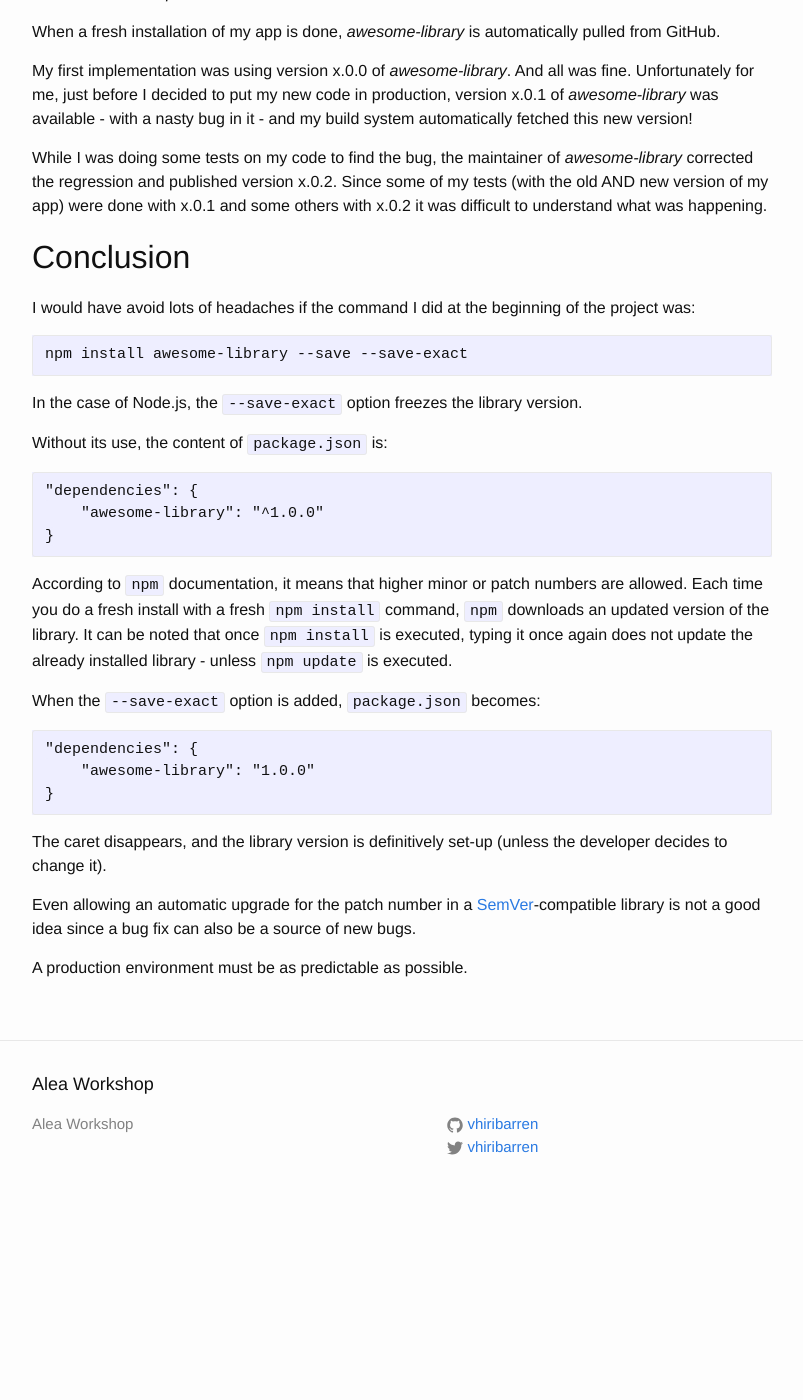
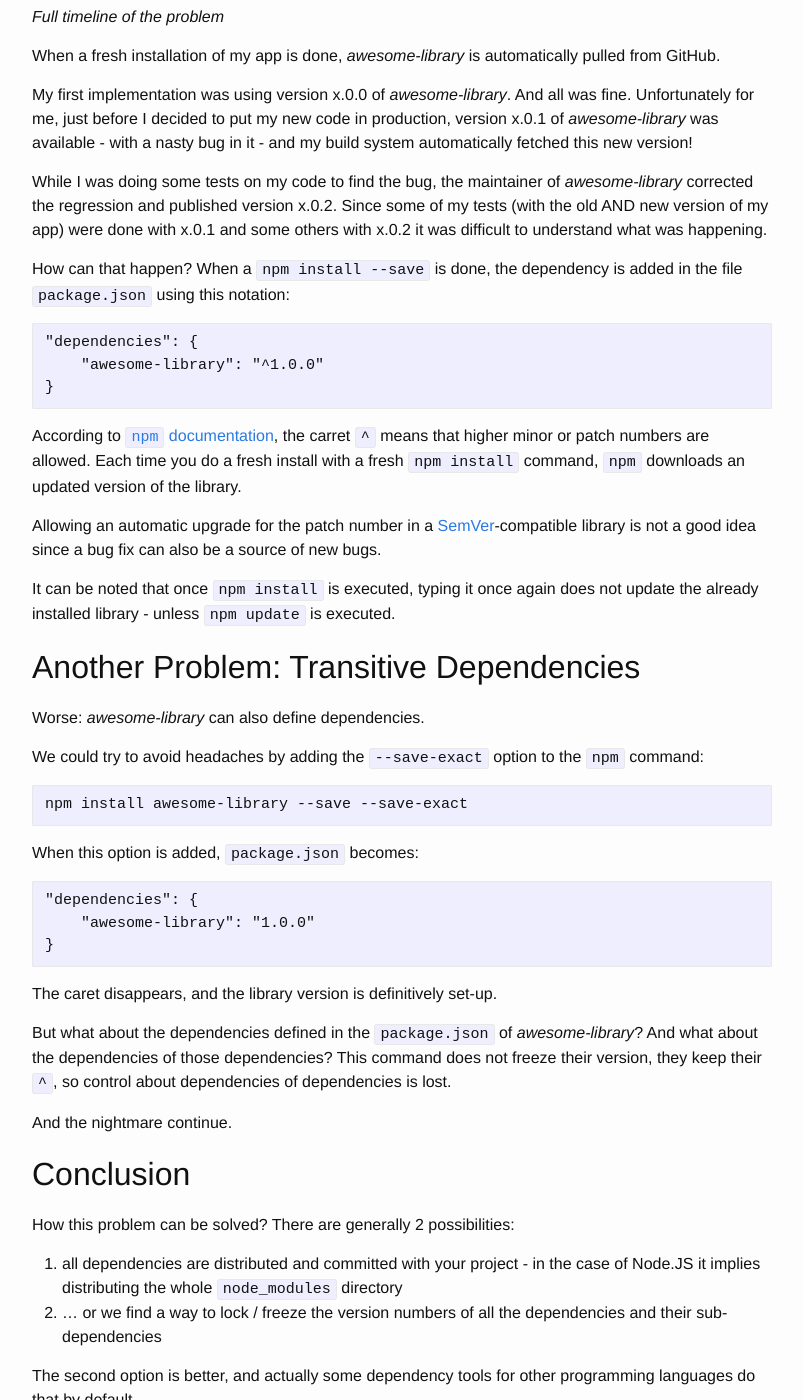
Before and after one commit to vhiribarren/vhiribarren.github.io, a Jekyll site: the page built from _posts/2016-06-25-library-version-tale.md, in a window 1280 px wide and 1400 px high, scrolled down 2564 px. Shown: the whole window, without its empty margins (238-1041 px from the left). Built offline with Jekyll 4.4.1, drawn with Linux system fonts in a browser that asks for light colours; before the commit the page ends 3782 px from its top, so only the background shows below that; some of the changed text lies outside the part shown.

Commit message:
Update of 'library with node' post with a better conclusion

```diff
--- a/_posts/2016-06-25-library-version-tale.md
+++ b/_posts/2016-06-25-library-version-tale.md
@@ -1,6 +1,6 @@
 ---
 layout: post
-title: "A library version tale with Node.js: set exact library versions"
+title: "A Library Version Tale with Node.js: Set Exact Library Versions"
 tags:
   - nodejs
   - software-engineering
@@ -20,7 +20,7 @@
 * This will become a table of contents (this text will be scraped).
 {:toc}
 
-## A new feature
+## A New Feature
 
 I work on some code actually deployed in production. I manage several
 environments (let's restrain to production and preproduction) with automation
@@ -47,7 +47,7 @@
 Fortunately, I have the means to do a quick rollup, so the previous version was
 immediately restored.
 
-## Searching for the bug
+## Searching for the Bug
 
 I had logs. Good practices for production. The code I added was so simple and
 minimal that I could not understand how it could have so drastically changed the
@@ -79,7 +79,7 @@
 - the library was updated 2 times while I was doing my production deployment and
   my tests
 
-## The explanation
+## The Explanation
 
 If we add the timeline of the *awesome-library* evolution, the full timeline
 view becomes:
@@ -100,42 +100,84 @@
 some of my tests (with the old AND new version of my app) were done with x.0.1
 and some others with x.0.2 it was difficult to understand what was happening.
 
-## Conclusion
-
-I would have avoid lots of headaches if the command I did at the beginning of
-the project was:
-
-    npm install awesome-library --save --save-exact
-
-In the case of Node.js, the `--save-exact` option freezes the library version.
-
-Without its use, the content of `package.json` is:
+How can that happen? When a `npm install --save` is done, the
+dependency is added in the file `package.json` using this notation:
 
     "dependencies": {
         "awesome-library": "^1.0.0"
     }
 
-According to `npm` documentation, it means that higher minor or patch numbers
-are allowed. Each time you do a fresh install with a fresh `npm install`
-command, `npm` downloads an updated version of the library. It can be noted that
-once `npm install` is executed, typing it once again does not update the already
-installed library - unless `npm update` is executed.
+According to [`npm` documentation][npm-dependencies-doc], the carret `^` means
+that higher minor or patch numbers are allowed. Each time you do a fresh install
+with a fresh `npm install` command, `npm` downloads an updated version of the
+library.
 
-When the `--save-exact` option is added, `package.json` becomes:
+Allowing an automatic upgrade for the patch number in a
+[SemVer][semver]-compatible library is not a good idea since a bug fix can also
+be a source of new bugs.
+
+It can be noted that once `npm install` is executed, typing it once again does
+not update the already installed library - unless `npm update` is executed.
+
+## Another Problem: Transitive Dependencies
+
+Worse: *awesome-library* can also define dependencies.
+
+We could try to avoid headaches by adding the `--save-exact` option to the `npm`
+command:
+
+    npm install awesome-library --save --save-exact
+
+When this option is added, `package.json` becomes:
 
     "dependencies": {
         "awesome-library": "1.0.0"
     }
 
-The caret disappears, and the library version is definitively set-up (unless
-the developer decides to change it).
+The caret disappears, and the library version is definitively set-up.
 
-Even allowing an automatic upgrade for the patch number in a
-[SemVer][semver]-compatible library is not a good idea since a bug fix can also
-be a source of new bugs.
+But what about the dependencies defined in the `package.json` of
+*awesome-library*? And what about the dependencies of those dependencies? This
+command does not freeze their version, they keep their `^`, so control about
+dependencies of dependencies is lost.
 
-A production environment must be as predictable as possible.
+And the nightmare continue.
+
+## Conclusion
+
+How this problem can be solved? There are generally 2 possibilities:
+
+1. all dependencies are distributed and committed with your project - in the
+  case of Node.JS it implies distributing the whole `node_modules` directory
+2. ... or we find a way to lock / freeze the version numbers of all the
+  dependencies and their sub-dependencies
+
+The second option is better, and actually some dependency tools for other
+programming languages do that by default.
+
+`npm` provides a [special command][shrinkwrap-doc] that can help:
+
+    npm shrinkwrap
+
+It generates a `npm-shrinkwrap.json` file that contains the hierarchy of all
+your dependencies and their version at the time you use the command.
+
+The process is simple:
+
+- dependencies are defined as usual in your `package.json`
+- when you are done with your tests on your machine, perform a `npm shrinkwrap`
+  that creates a `npm-shrinkwrap.json` file
+- commit this file and distribute it along your project
+- when someone else does a `npm install`, the library versions described in
+  `npm-shrinkwrap.json` are used
+- each time you add a dependency in `package.json` do not forget to update the
+  shrinkwrap file by doing `npm shrinkwrap`
+
+All the hierarchy of dependencies becomes known. A production environment must
+be as predictable as possible.
 
 [semver]: http://semver.org/
 [problem-timeline]: {{site.url}}/assets/posts/library-version-tale/problem-timeline.png
 [full-timeline]: {{site.url}}/assets/posts/library-version-tale/problem-timeline-full.png
+[npm-dependencies-doc]: https://docs.npmjs.com/files/package.json#dependencies
+[shrinkwrap-doc]: https://docs.npmjs.com/cli/shrinkwrap
```
